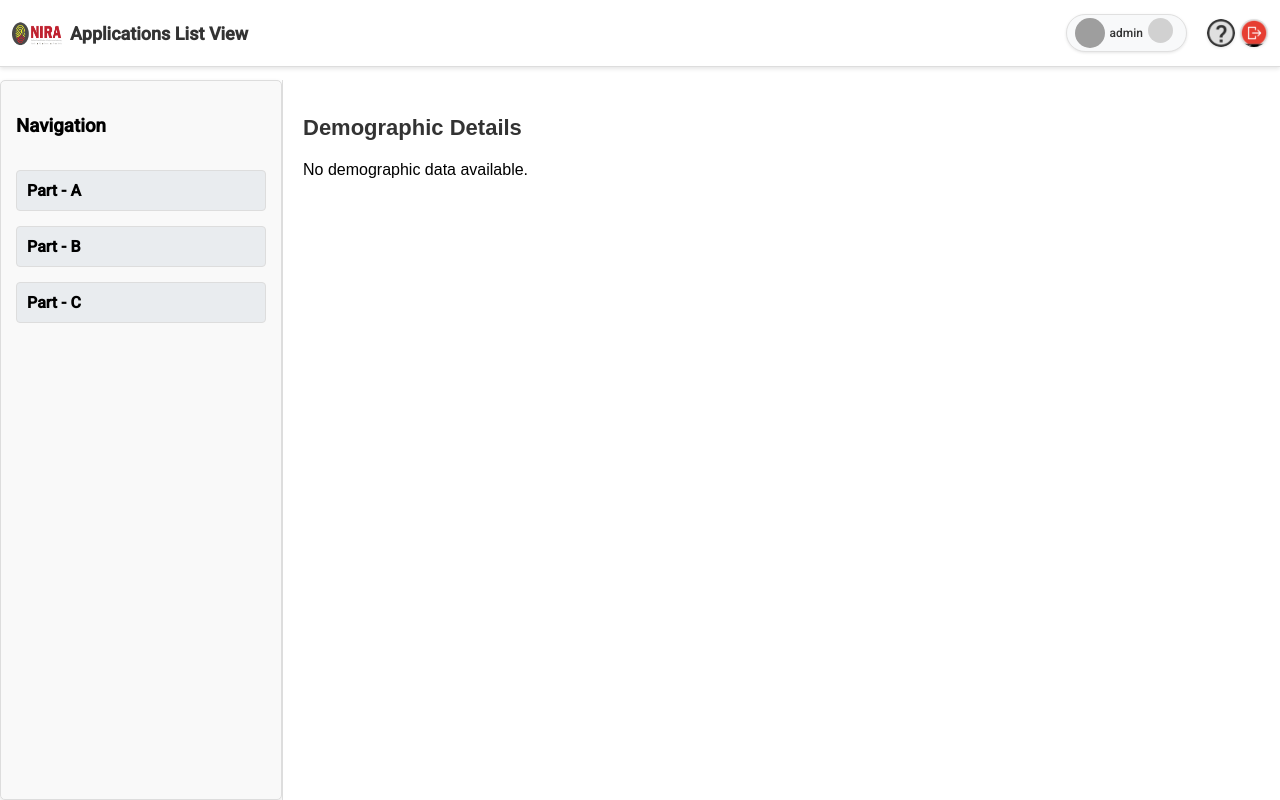
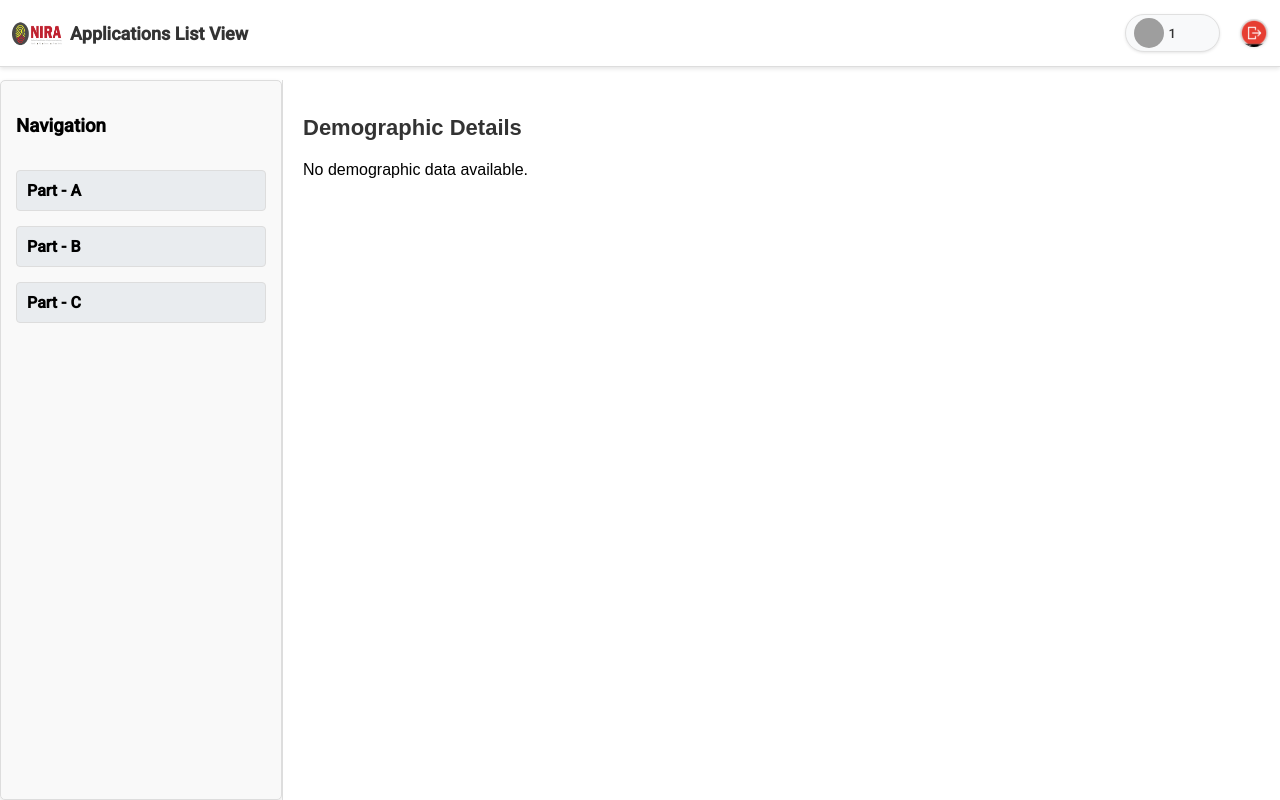
Before and after one commit to tf-nira/manual-verification-system-ui, an Angular app: page /demographic-details in a window 1280 px wide. Built offline with nearby package versions, Linux system fonts and the light colour scheme; sample sign-in values are in the browser's storage; grey boxes are pictures that could not be loaded.

Commit message:
removed help button from header

```diff
--- a/src/app/shared/components/header/header.component.css
+++ b/src/app/shared/components/header/header.component.css
@@ -89,7 +89,7 @@
 
 /* Profile Role */
 .profile-role {
-  font-size: 12px;
+  font-size: 13px;
   font-weight: 500;
   color: #333;
   margin: 0;
--- a/src/app/shared/components/header/header.component.html
+++ b/src/app/shared/components/header/header.component.html
@@ -14,19 +14,14 @@
         alt="Profile Icon"
         class="profile-pic"
       />
-      <div class="profile-role">{{ fetchRole }}</div>
+      <div class="profile-role">{{ fetchUserId }}</div>
       <div class="profile-pic" (click)="toggleDropdown()">
-        <span class="profile-initials">{{ fetchName }}</span>
+        <!-- <span class="profile-initials">{{ fetchRole }}</span> -->
       </div>
     </div>
 
     <!-- Icons Section -->
     <div class="icons-container">
-      <img
-        src="assets/images/help-icon.png"
-        alt="Help Icon"
-        class="help-icon"
-      />
       <img
         src="assets/images/logout-icon.png"
         alt="Logout Icon"
--- a/src/app/shared/components/header/header.component.ts
+++ b/src/app/shared/components/header/header.component.ts
@@ -13,7 +13,7 @@ import { LOGOUT, NAME, ROLE } from '../../constants';
 export class HeaderComponent {
   @Input() role: string = '';
   @Input() view: string = 'List'; // Default to 'List'
-  name: string = '';
+  userId: string = '';
   isDropdownOpen: boolean = false;
   constants = {
     NAME,
@@ -26,9 +26,9 @@ export class HeaderComponent {
     this.role = localStorage.getItem('role') || '';
     return this.role;
   }
-  get fetchName(): string {
-    this.name = localStorage.getItem('name') || '';
-    return this.name;
+  get fetchUserId(): string {
+    this.userId = localStorage.getItem('userId') || '';
+    return this.userId;
   }
   toggleDropdown(): void {
     this.isDropdownOpen = !this.isDropdownOpen;
```
